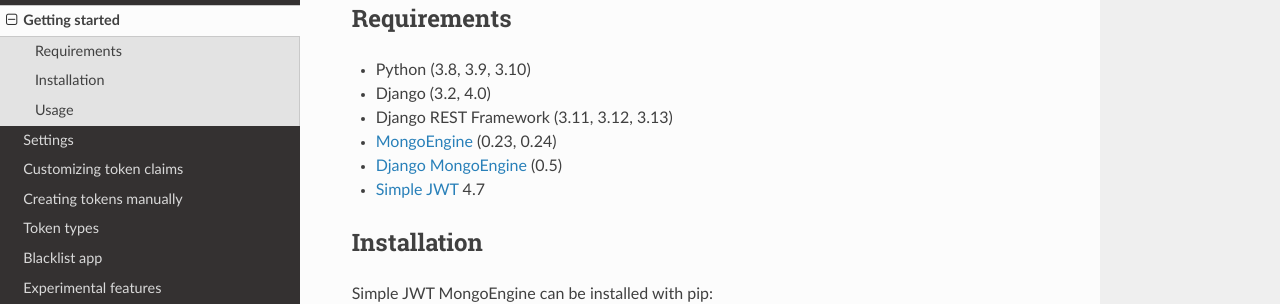
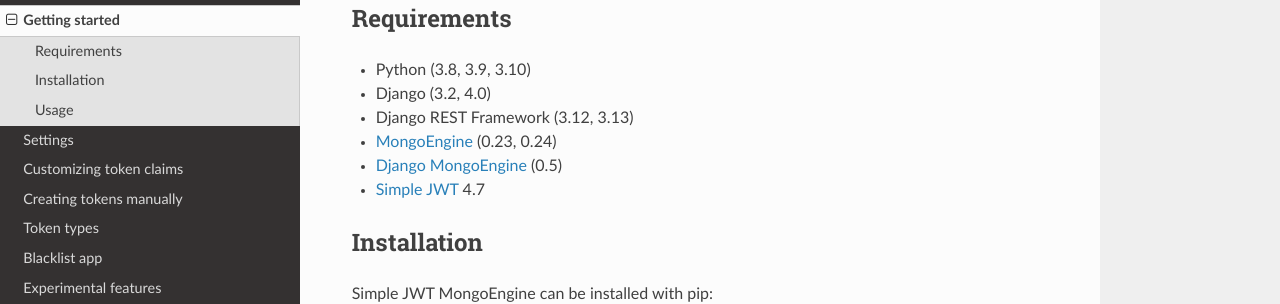
Before and after one commit to ngocngoan/djangorestframework-simplejwt-mongoengine, a Sphinx documentation site: the page built from docs/getting_started.rst, in a window 1280 px wide and 900 px high. Shown: the part 158-462 px from the top of the window. Built offline with Sphinx 7.4.7 and the Read the Docs theme 2.0.0, drawn with Linux system fonts in a browser that asks for light colours.

Commit message:
remove django rest framework 3.11 support

```diff
--- a/docs/getting_started.rst
+++ b/docs/getting_started.rst
@@ -8,7 +8,7 @@
 
 * Python (3.8, 3.9, 3.10)
 * Django (3.2, 4.0)
-* Django REST Framework (3.11, 3.12, 3.13)
+* Django REST Framework (3.12, 3.13)
 * `MongoEngine`_ (0.23, 0.24)
 * `Django MongoEngine`_ (0.5)
 * `Simple JWT`_ 4.7
```
Also changed, not shown: 1 other file.
